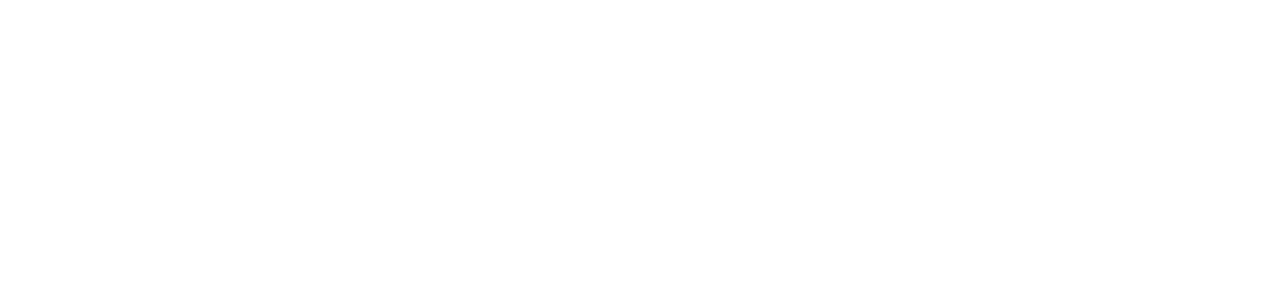
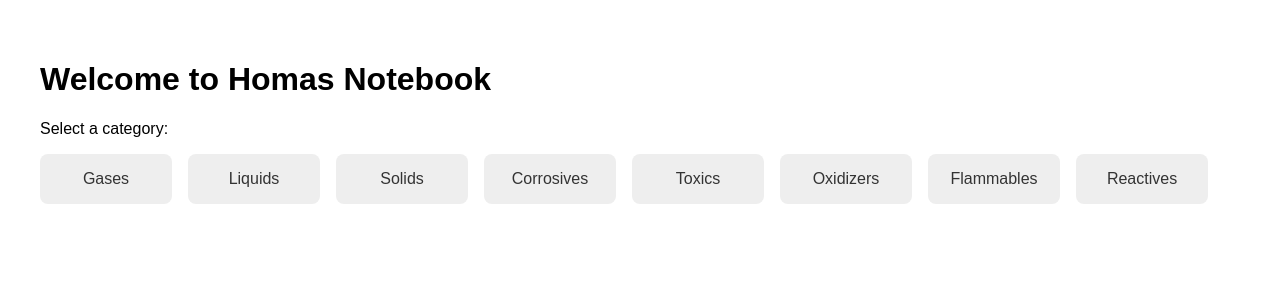
Before and after one commit to madorPele1/homas-notebook, a React (Vite) app: page /test-notebook/home in a window 1280 px wide. Shown: the top 300 px of the page. Built offline with nearby package versions, Linux system fonts and the light colour scheme.

Commit message:
creating first app prototype

```diff
--- a/index.html
+++ b/index.html
@@ -2,8 +2,8 @@
 <html lang="en">
   <head>
     <meta charset="UTF-8" />
-    <title>Soft Project</title>
-    <meta name="viewport" content="width=device-width, initial-scale=1.0" />
+    <title>Soft Notebook</title>
+    <meta name="viewport" content="width=device-width, initial-scale=1" />
   </head>
   <body>
     <div id="root"></div>
--- /dev/null
+++ b/src/data/gases.json
@@ -0,0 +1,14 @@
+{
+  "topics": [
+    {
+      "id": "propane",
+      "title": "Propane",
+      "description": "A highly flammable gas commonly used as fuel."
+    },
+    {
+      "id": "ammonia",
+      "title": "Ammonia",
+      "description": "A toxic gas used in industrial refrigeration."
+    }
+  ]
+}
--- a/src/main.jsx
+++ b/src/main.jsx
@@ -1,13 +1,22 @@
-import React from 'react';
-import ReactDOM from 'react-dom/client';
-import { BrowserRouter } from 'react-router-dom';
-import App from './App';
-import './index.css';
+import React from "react";
+import ReactDOM from "react-dom/client";
+import { BrowserRouter, Routes, Route } from "react-router-dom";
+import HomePage from "./pages/HomePage";
+import CategoryPage from "./pages/CategoryPage";
 
-ReactDOM.createRoot(document.getElementById('root')).render(
-  <React.StrictMode>
-    <BrowserRouter basename="/HomasNotebook">
-      <App />
-    </BrowserRouter>
-  </React.StrictMode>
+function App() {
+  return (
+    <Routes>
+      <Route path="/home" element={<HomePage />} />
+      <Route path="/category/:categoryId" element={<CategoryPage />} />
+      <Route path="/about" element={<div>About Page</div>} />
+      <Route path="*" element={<div>Page not found</div>} />
+    </Routes>
+  );
+}
+
+ReactDOM.createRoot(document.getElementById("root")).render(
+  <BrowserRouter basename="/test-notebook">
+    <App />
+  </BrowserRouter>
 );
--- a/src/pages/CategoryPage.jsx
+++ b/src/pages/CategoryPage.jsx
@@ -1,4 +1,30 @@
-function CategoryPage() {
-  return <h1>CategoryPage</h1>;
+import React, { useEffect, useState } from "react";
+import { useParams } from "react-router-dom";
+
+export default function CategoryPage() {
+  const { categoryId } = useParams();
+  const [topics, setTopics] = useState([]);
+
+  useEffect(() => {
+    import(`../data/${categoryId}.json`)
+      .then((module) => setTopics(module.topics))
+      .catch(() => setTopics([]));
+  }, [categoryId]);
+
+  return (
+    <div style={{ padding: "2rem", fontFamily: "sans-serif" }}>
+      <h1>{categoryId.toUpperCase()}</h1>
+      {topics.length === 0 ? (
+        <p>No data found.</p>
+      ) : (
+        <ul>
+          {topics.map((topic) => (
+            <li key={topic.id}>
+              <strong>{topic.title}</strong>: {topic.description}
+            </li>
+          ))}
+        </ul>
+      )}
+    </div>
+  );
 }
-export default CategoryPage;
--- a/src/pages/HomePage.jsx
+++ b/src/pages/HomePage.jsx
@@ -1,4 +1,41 @@
-function HomePage() {
-  return <h1>HomePage</h1>;
+import React from "react";
+import { Link } from "react-router-dom";
+
+const categories = [
+  { id: "gases", name: "Gases" },
+  { id: "liquids", name: "Liquids" },
+  { id: "solids", name: "Solids" },
+  { id: "corrosives", name: "Corrosives" },
+  { id: "toxics", name: "Toxics" },
+  { id: "oxidizers", name: "Oxidizers" },
+  { id: "flammables", name: "Flammables" },
+  { id: "reactives", name: "Reactives" },
+];
+
+export default function HomePage() {
+  return (
+    <div style={{ padding: "2rem", fontFamily: "sans-serif" }}>
+      <h1>Welcome to Homas Notebook</h1>
+      <p>Select a category:</p>
+      <div style={{ display: "flex", flexWrap: "wrap", gap: "1rem" }}>
+        {categories.map((cat) => (
+          <Link
+            key={cat.id}
+            to={`/category/${cat.id}`}
+            style={{
+              padding: "1rem",
+              background: "#eee",
+              borderRadius: "0.5rem",
+              textDecoration: "none",
+              color: "#333",
+              minWidth: "100px",
+              textAlign: "center",
+            }}
+          >
+            {cat.name}
+          </Link>
+        ))}
+      </div>
+    </div>
+  );
 }
-export default HomePage;
--- a/vite.config.js
+++ b/vite.config.js
@@ -2,6 +2,14 @@
 import react from '@vitejs/plugin-react';
 
 export default defineConfig({
-  base: "/HomasNotebook/",
-  plugins: [react()]
+  base: "/test-notebook/",
+  plugins: [react()],
+  build: {
+    rollupOptions: {
+      input: {
+        main: './index.html',
+        // fallback to index.html on unknown routes
+      }
+    }
+  }
 });
```
Also changed, not shown: package.json (+6 -3 lines), 1 other file (tests, documents, lock files or other folders).
